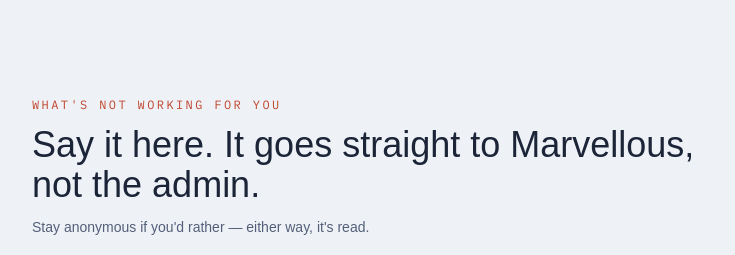
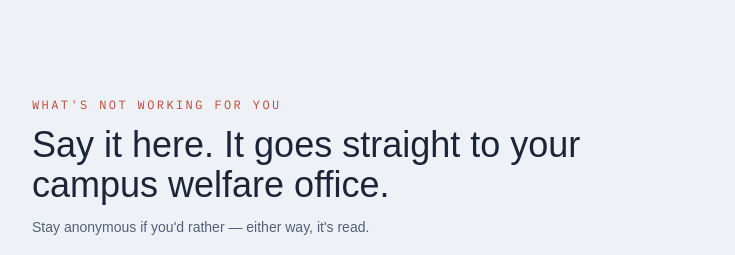
Before and after one commit to quadrio699-ai/Campusline, a Next.js app: page / in a window 1280 px wide. Shown: the part 1500-1755 px from the top of the page, without its empty margins (272-1007 px from the left). Built offline with nearby package versions, Linux system fonts and the light colour scheme; no server answers; a web font is replaced by a local one.

Commit message:
Update message to direct feedback to campus welfare office

```diff
--- a/app/page.tsx
+++ b/app/page.tsx
@@ -14,7 +14,7 @@
             What&apos;s not working for you
           </p>
           <h2 className="mt-3 font-display text-3xl font-medium text-ink md:text-4xl">
-            Say it here. It goes straight to Marvellous, not the admin.
+            Say it here. It goes straight to your campus welfare office.
           </h2>
           <p className="mt-3 font-body text-sm text-ink-muted">
             Stay anonymous if you'd rather — either way, it's read.
```
